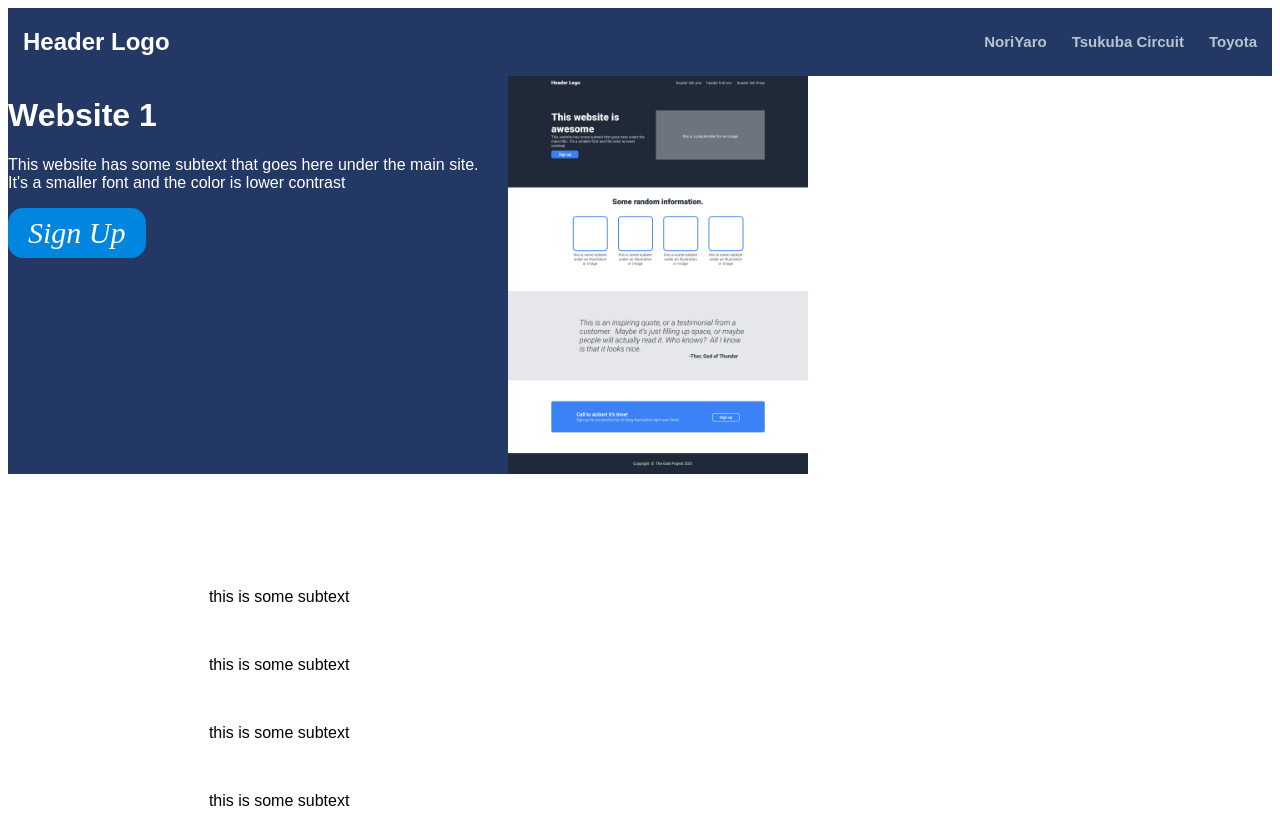
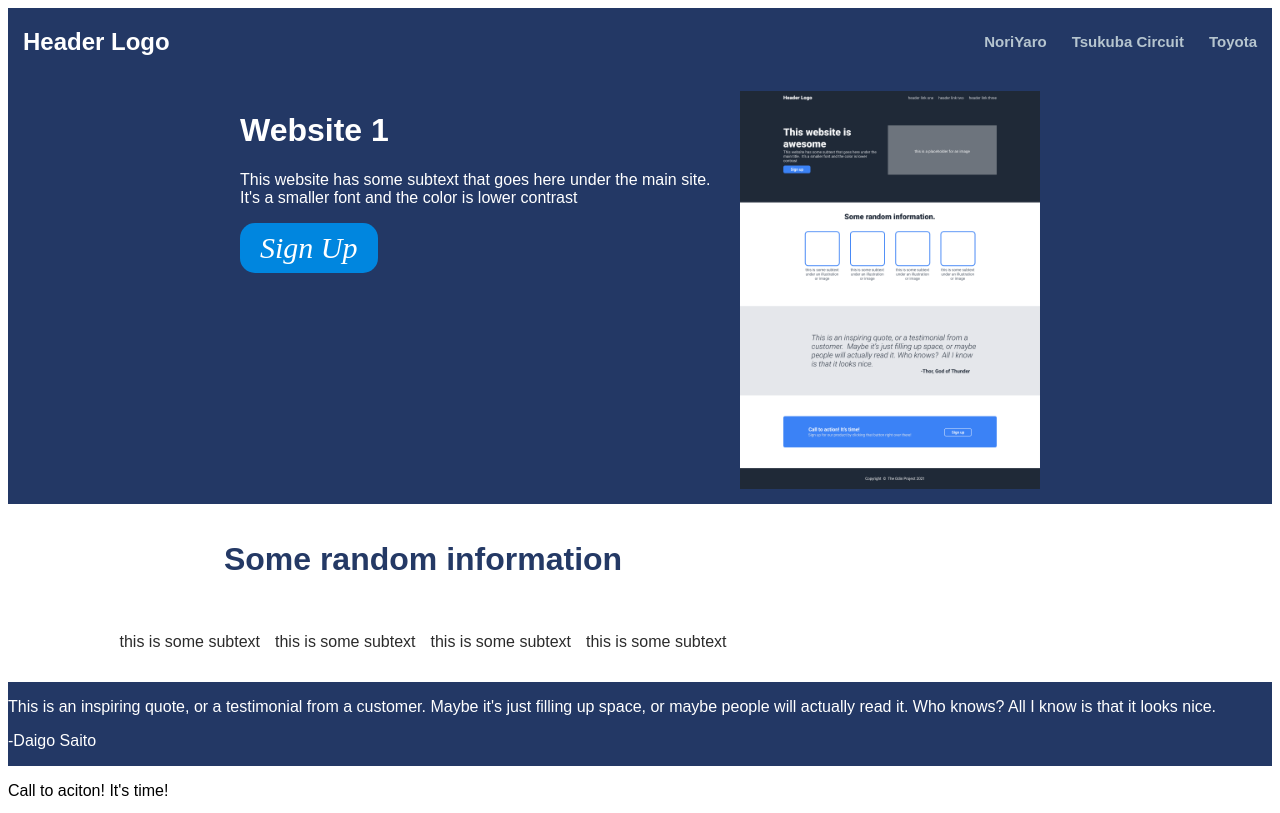
Before and after one commit to isidroestevez/website-1, a plain HTML site: page index.html in a window 1280 px wide. Shown: the top 813 px of the page. Drawn offline with Linux system fonts and the light colour scheme.

Commit message:
Centered first section content

```diff
--- a/index.html
+++ b/index.html
@@ -27,11 +27,15 @@
             </div>
         </div>
         <div class="second">
-            <h1>Some random information</h1>
-            <div class="square"><img><p>this is some subtext</p></div>
-            <div class="square"><img><p>this is some subtext</p></div>
-            <div class="square"><img><p>this is some subtext</p></div>
-            <div class="square"><img><p>this is some subtext</p></div>
+            <div class="second-items">
+                <h1>Some random information</h1>
+                <div class="second-squares">
+                    <div class="square"><img><p>this is some subtext</p></div>
+                    <div class="square"><img><p>this is some subtext</p></div>
+                    <div class="square"><img><p>this is some subtext</p></div>
+                    <div class="square"><img><p>this is some subtext</p></div>
+                </div>
+            </div>
         </div>
         <div class="third">
             <p>This is an inspiring quote, or a testimonial from a customer. Maybe it's just filling up space, or maybe people will actually read it. Who knows? All I know is that it looks nice.</p>
--- a/styles.css
+++ b/styles.css
@@ -52,8 +52,81 @@ a:active {
     display: flex;
     flex-direction: column;
     flex: 1;
-    width: 100vh;
+    justify-content: center;
+}
+
+.first {
+    display: flex;
+    flex: 1;
+    flex-direction: row;
+    background-color: rgba(34, 55, 100, 0.993);
+    justify-content: center;
+}
+
+.first-flex {
+    display: flex;
+    padding: 15px;
+    width: 800px;
+    gap: 15px;
+}
+
+.second {
+    display: flex;
+    flex-direction: row;
+    width: 800px;
+    padding: 15px;
+    gap: 15px;
+    background-color: white;
+}
+
+.second-items {
+    display: flex;
+    flex: 1;
+    flex-direction: column;
     align-items: center;
+
+}
+
+.second-squares {
+    display: flex;
+    gap: 15px;
+}
+
+.third {
+    background-color: rgba(34, 55, 100, 0.993);
+
+}
+
+.fourth {
+    background-color: white;
+}
+
+.footer {
+    background-color: rgba(116, 116, 116, 0.993);
+}
+
+
+/*-----main content font/buttons-----*/
+
+.first p, h1 {
+    color: white;
+}
+
+.second h1 {
+    color: rgba(34, 55, 100, 0.993);
+}
+
+.second p {
+    font-family: Arial, Helvetica, sans-serif;
+    color: rgba(41, 41, 41, 0.993);
+}
+
+.third p, h1 {
+    color: white;
+}
+
+.footer p, h1 {
+    color: white;
 }
 
 button {
@@ -71,50 +144,4 @@ button {
 button:hover {
     background-color: green;
     transition: 0.5s;
-
 }
-
-
-.first-flex {
-    background-color: rgba(34, 55, 100, 0.993);
-    display: flex;
-    flex: 1;
-    gap: 15px;
-}
-
-.first {
-    display: flex;
-    flex: stretch;
-}
-
-.second {
-    background-color: white;
-}
-
-.third {
-    background-color: rgba(34, 55, 100, 0.993);
-
-}
-
-.fourth {
-    background-color: white;
-}
-
-.footer {
-    background-color: rgba(116, 116, 116, 0.993);
-}
-
-
-/*-----main content font-----*/
-
-.first p, h1 {
-    color: white;
-}
-
-.third p, h1 {
-    color: white;
-}
-
-.footer p, h1 {
-    color: white;
-}
```
